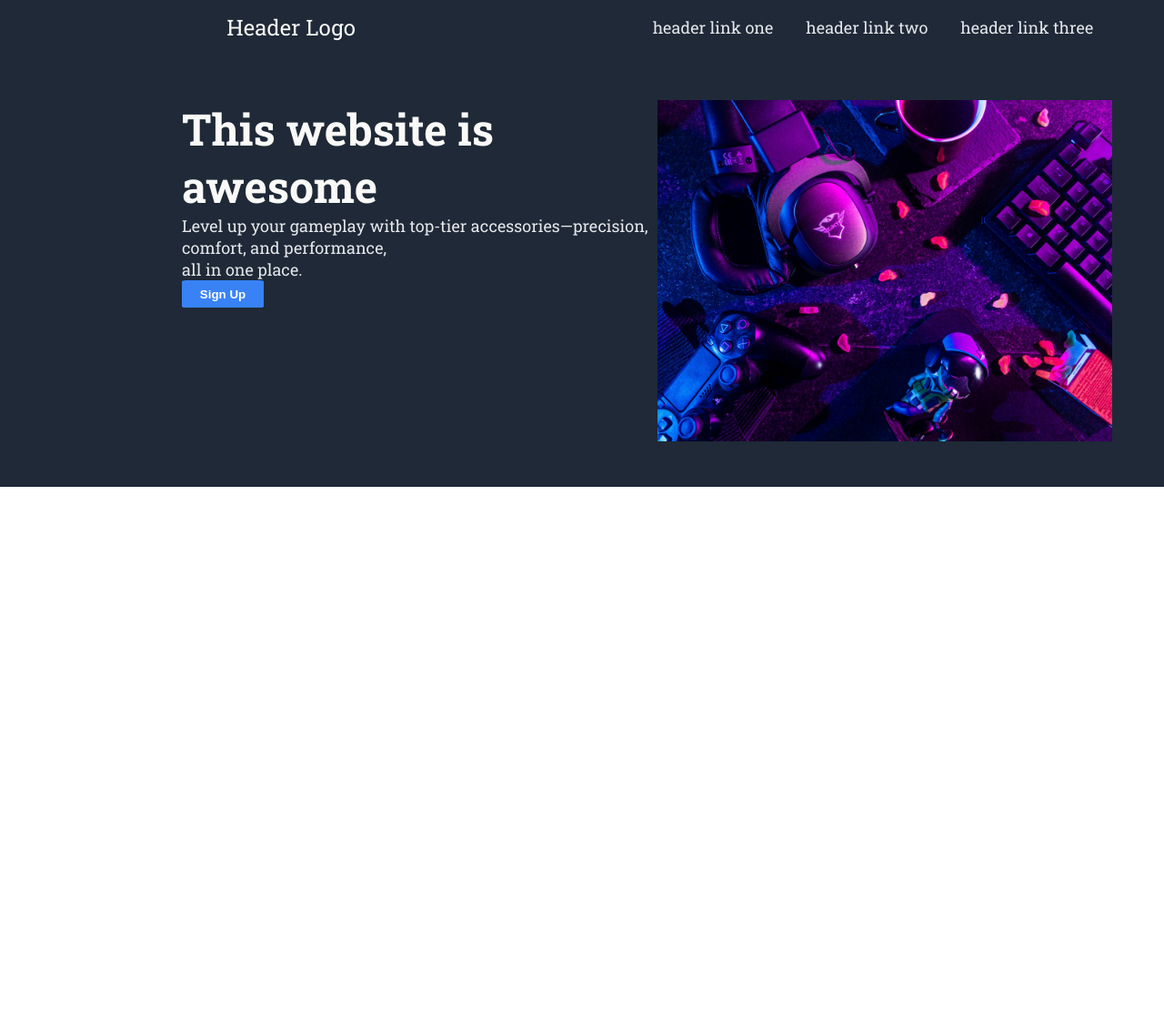
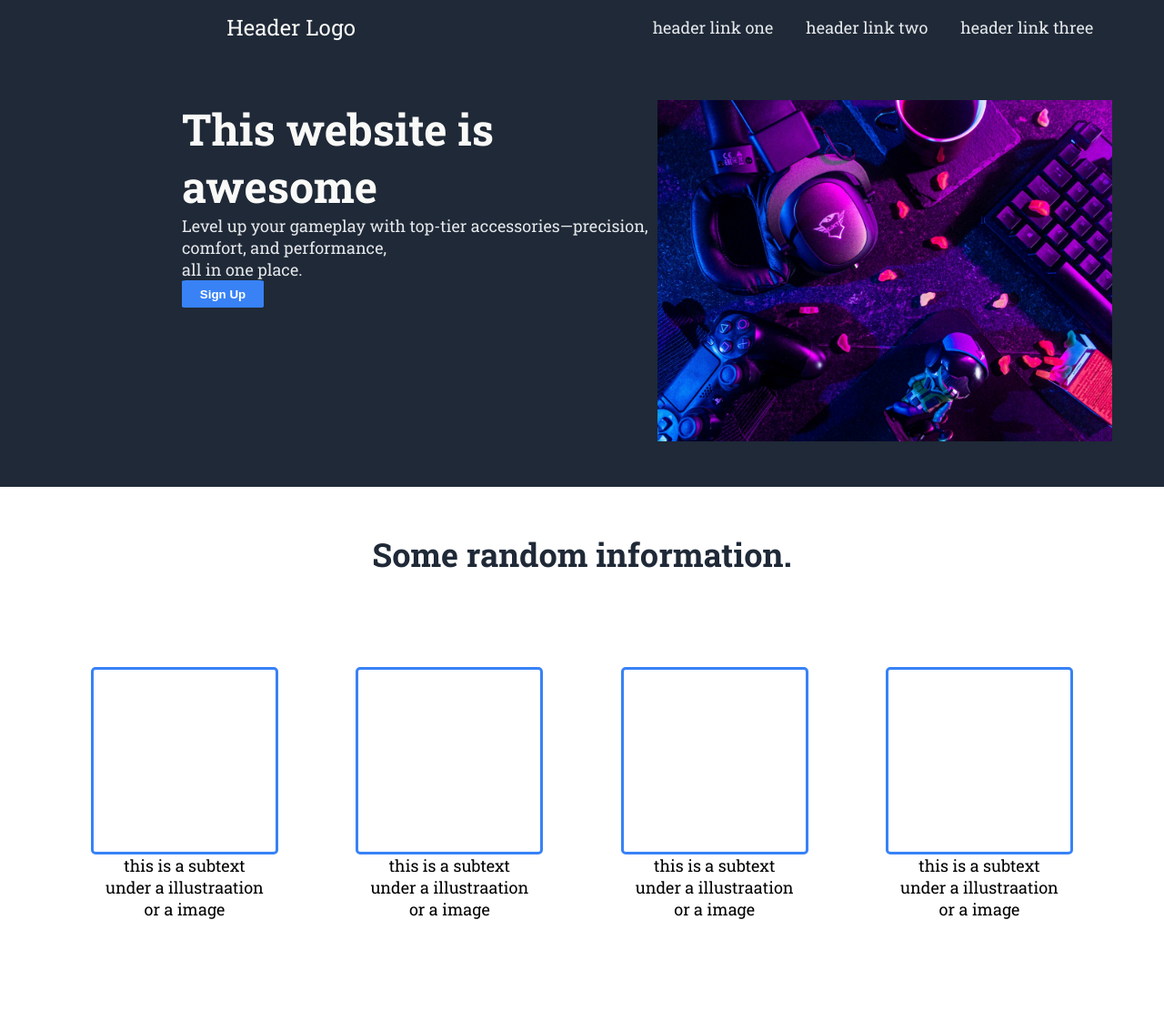
Before and after one commit to UnknownOrigin08/LandingPage, a plain HTML site: page index.html in a window 1280 px wide. Shown: the whole page at 91% size. Before the commit the page ends 800 px from the top, so only its background shows below. Drawn offline with Linux system fonts and the light colour scheme.

Commit message:
completed second section

```diff
--- a/index.html
+++ b/index.html
@@ -40,6 +40,27 @@
 
         </div>
     </div>
+    <div class="second-section">
+        <h2>Some random information.</h2>
+        <div class="row-of-blue-divs">
+            <div class="box-blue-msg">
+                <div class="box-blue"></div>
+                <p class="p-second">this is a subtext<br /> under a illustraation<br /> or a image</p>
+            </div>
+            <div class="box-blue-msg">
+                <div class="box-blue"></div>
+                <p class="p-second">this is a subtext<br /> under a illustraation<br /> or a image</p>
+            </div>
+            <div class="box-blue-msg">
+                <div class="box-blue"></div>
+                <p class="p-second">this is a subtext<br /> under a illustraation<br /> or a image</p>
+            </div>
+            <div class="box-blue-msg">
+                <div class="box-blue"></div>
+                <p class="p-second">this is a subtext<br /> under a illustraation<br /> or a image</p>
+            </div>
+        </div>
+    </div>
 
 </body>
 
--- a/style.css
+++ b/style.css
@@ -94,3 +94,37 @@ button {
     border-radius: 5%;
     font-weight: bold;
 }
+
+h2 {
+    font-size: 36px;
+    font-weight: bolder;
+    color: #1F2937;
+    text-align: center;
+}
+
+.row-of-blue-divs {
+    display: flex;
+    flex-direction: row;
+    justify-content: space-between;
+    max-width: 100%;
+    margin: 100px;
+    align-items: center;
+}
+
+.box-blue {
+    border: 3px solid #3882F6;
+    width: 200px;
+    height: 200px;
+    border-radius: 5px;
+}
+
+.second-section {
+    display: flex;
+    flex-direction: column;
+    justify-content: center;
+}
+
+.p-second {
+    text-align: center;
+    font-size: 18px;
+}
```
